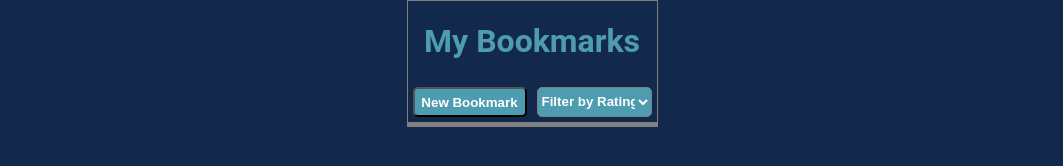
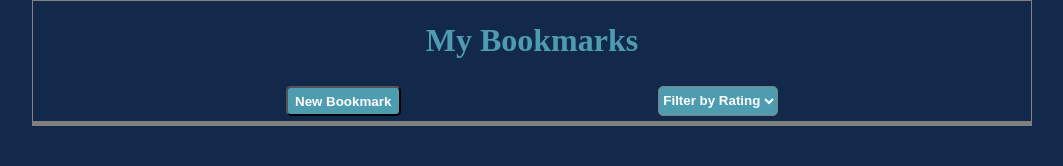
Before and after one commit to thinkful-ei-rabbit/Chris-Whatley-bookmarks-app, a website built with webpack: page src/index.html in a window 1280 px wide. Shown: the whole page, without its empty margins (108-1171 px from the left). Built offline with nearby package versions, Linux system fonts and the light colour scheme; no server answers.

Commit message:
media queries

```diff
--- a/src/bookmarks.js
+++ b/src/bookmarks.js
@@ -11,8 +11,9 @@ function generateBookmarkElement(bookmark) {
             <div class="bookmark-title">${bookmark.title}</div><div class="bookmark-rating"> ${rating}</div>
         </div>
             <div class="expanded">
+                <div>Description:</div>
                 <p class="bookmark-description">${bookmark.desc}</p>
-                <div class="list-control">
+                <div class="button-align">
                     <a href="${bookmark.url}" target="_blank" class='button'>Visit Site</a><button class="delete">Delete</button>
                 </div>
             </div>
@@ -50,7 +51,7 @@ function generateNewBookmarkForm(){
             </span>
           </fieldset>
           <textarea name="new-bookmark-entry" id="bookmark-description" placeholder="Enter description of bookmark(optional)" cols="30" rows="10"></textarea><br>
-          <div class="list-control">
+          <div class="button-align">
             <button class="new-bookmark-cancel" type="reset">Cancel</button><button type="submit">Add Bookmark</button>
           </div>
         </form>
@@ -175,7 +176,7 @@ function getBookmarkIdFromElement(bookmark) {
 };
 
 function handleBookmarkListItemClicked(){
-    $('.bookmark-list').on('click', '.bookmark', e =>{
+    $('.bookmark-list').on('click', '.list-control', e =>{
         //e.preventDefault()
         let id = getBookmarkIdFromElement(e.currentTarget)
         let bookmark = store.findById(id)
--- a/src/index.css
+++ b/src/index.css
@@ -12,7 +12,7 @@ a {
 }
 
 body {
-  font-family: 'Roboto', sans-serif;
+  font-family: 'Times New Roman', Times, serif;
   margin: 0 0 0 0;
   background-color: #13294B;
 }
@@ -28,7 +28,7 @@ label.bookmark-label{
 }
 
 select {
-  width: 115px;
+  width: 120px;
   height: 30px;
   margin: 5px;
   background: #4E9CAF;
@@ -51,6 +51,11 @@ textarea{
 button:hover {
   cursor: pointer;
 }
+.button-align {
+  display: flex;
+  justify-content: space-evenly;
+}
+
 .list-control {
   display: flex;
   justify-content: space-between;
@@ -69,10 +74,9 @@ button:hover {
 }
 
 .bookmark-list {
-  font-family: 'Times New Roman', Times, serif;
   list-style: none;
   padding-left: 0;
-  width: 250px;
+  width: 100%;
   margin: 0 auto;
   background-color: white;
 }
@@ -83,7 +87,7 @@ button:hover {
 }
 
 .container, .container-form {
-  width: 251px;
+  width: 100%;
   margin: 0 auto;
   border: 1px solid grey;
 }
@@ -173,3 +177,28 @@ button, .button {
   color: #e52;
   text-shadow: 0 0 1px #333;
 }
+
+@media all and (min-width: 475px){
+  .container, .container-form {
+    width: 350px;
+
+  }
+}
+
+@media all and (min-width: 750px){
+  .container, .container-form {
+    width: 650px;
+  }
+}
+
+@media all and (min-width: 1000px){
+  .container, .container-form {
+    width: 850px;
+  }
+}
+
+@media all and (min-width: 1250px){
+  .container, .container-form {
+    width: 1000px;
+  }
+}
--- a/src/index.html
+++ b/src/index.html
@@ -9,7 +9,7 @@
 <body>
     <div class="container">
     <h1>My Bookmarks</h1>
-      <div class="list-control">
+      <div class="button-align">
         <button class="new-bookmark-button">New Bookmark</button>
         <select name="FilterBy" id='filter'>
           <option value="0">Filter by Rating</option>
```
